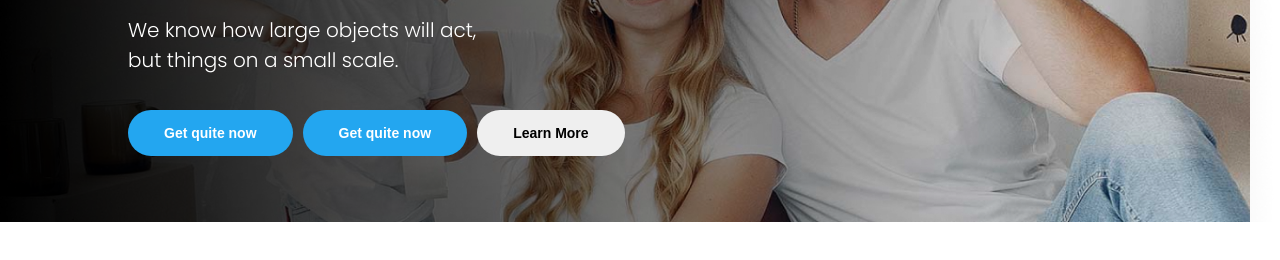
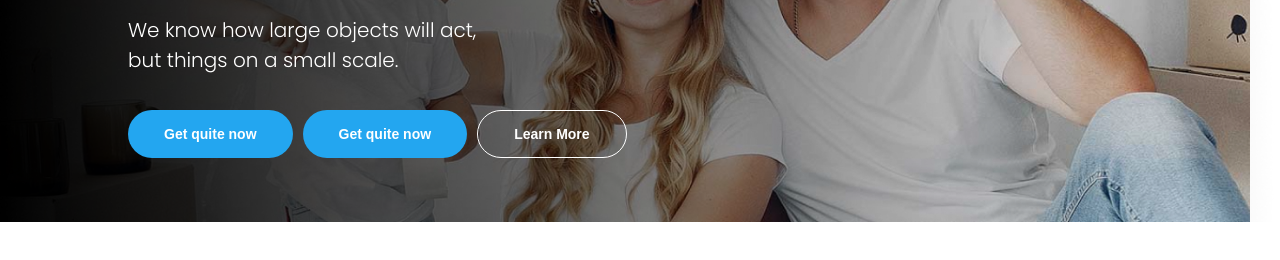
Before and after one commit to bharatroy4D/personal-indrastry, a plain HTML site: page index.html in a window 1280 px wide. Shown: the part 328-588 px from the top of the page. Drawn offline with Linux system fonts and the light colour scheme.

Commit message:
make a transparent button

```diff
--- a/index.css
+++ b/index.css
@@ -102,8 +102,9 @@ body {
 .second-btn-uniqe{
     font-size: 14px;
     font-weight: bold;
-    /* color: #FFFFFF; */
+    color: #FFFFFF;
+    background-color: transparent;
     padding: 15px 36px;
     border-radius: 37px;
-    border: none;
+    border: 1px solid;
 }
```
